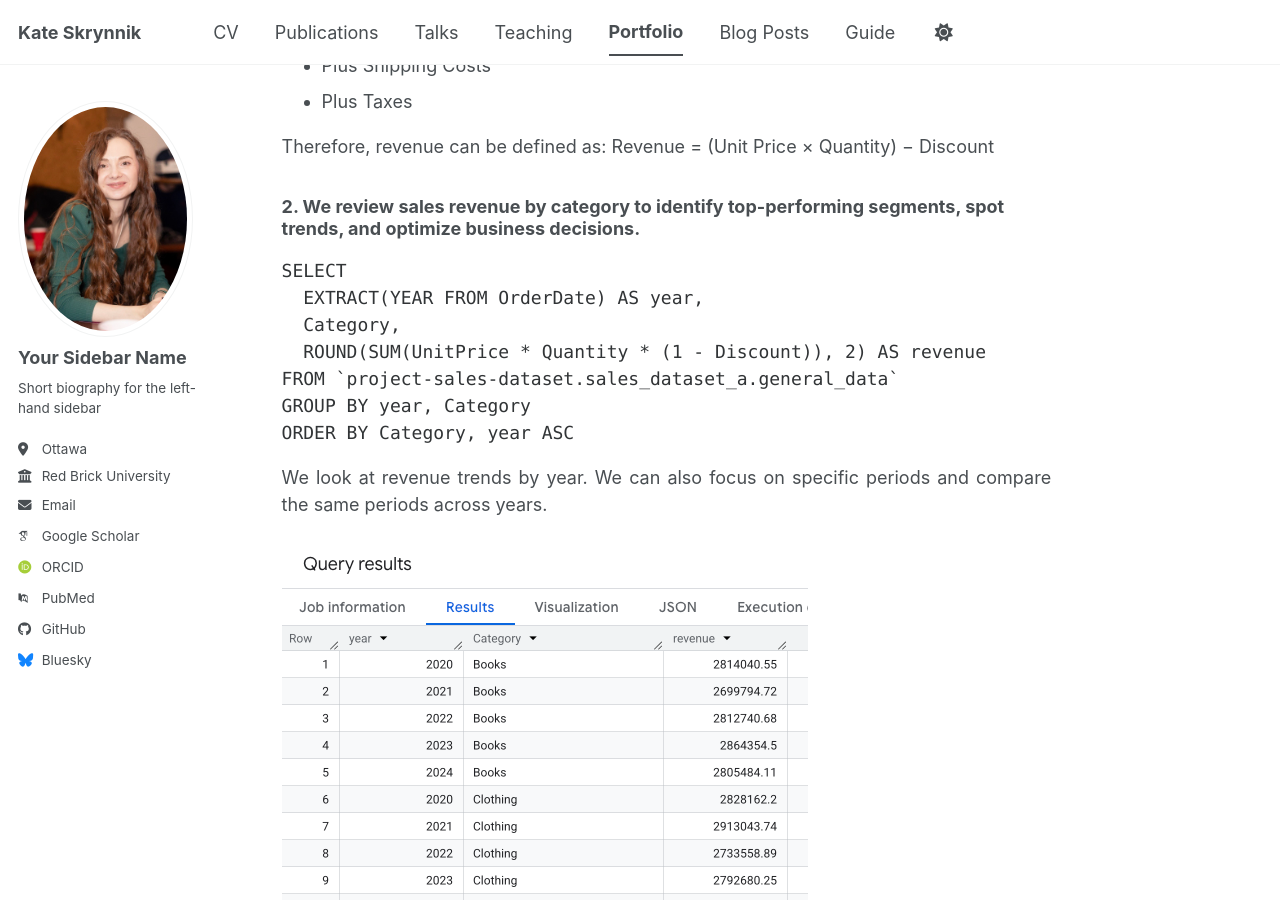
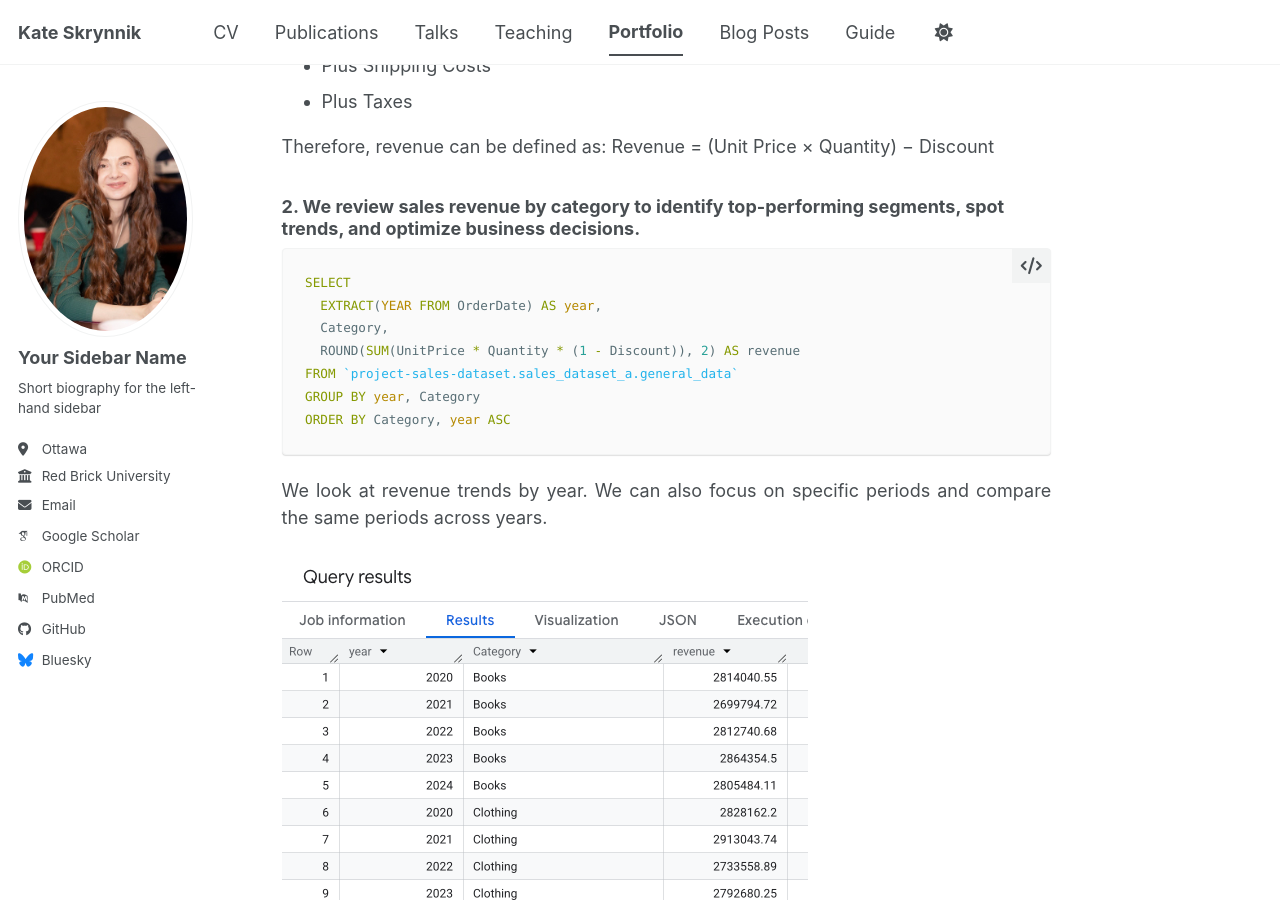
Before and after one commit to katevision/KateS, a Jekyll site: the page built from _portfolio/portfolio-2.md, in a window 1280 px wide and 900 px high, scrolled down 1808 px. Built offline with Jekyll 4.4.1, drawn with Linux system fonts in a browser that asks for light colours; some web fonts are replaced; a script bundle is joined from its source files by our own code; library files that are not in the unit come from our copies.

Commit message:
Update portfolio-2.md

````diff
--- a/_portfolio/portfolio-2.md
+++ b/_portfolio/portfolio-2.md
@@ -33,7 +33,7 @@ To extract meaningful insights from the dataset, I used SQL and Tableau for data
 
 Since our primary goal is to understand profitability, revenue, and operational efficiency, we first need to identify and validate the data available in the dataset.
 
-```python
+```sql
 SELECT
   UnitPrice,
   Quantity,
@@ -61,7 +61,7 @@ Revenue = (Unit Price × Quantity) − Discount
 
 ### 2. We review sales revenue by category to identify top-performing segments, spot trends, and optimize business decisions.
 
-```SQL
+```sql
 SELECT
   EXTRACT(YEAR FROM OrderDate) AS year,
   Category,
````
